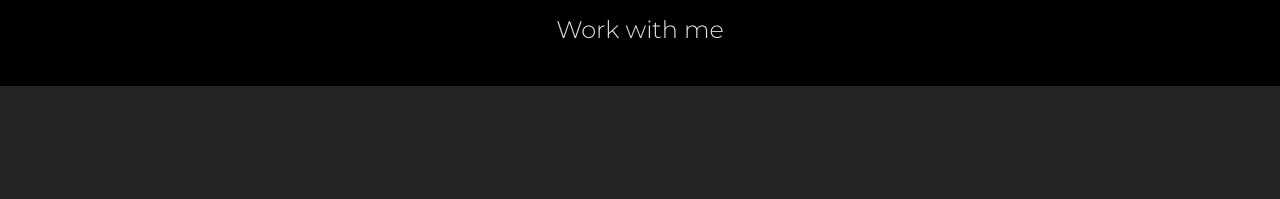
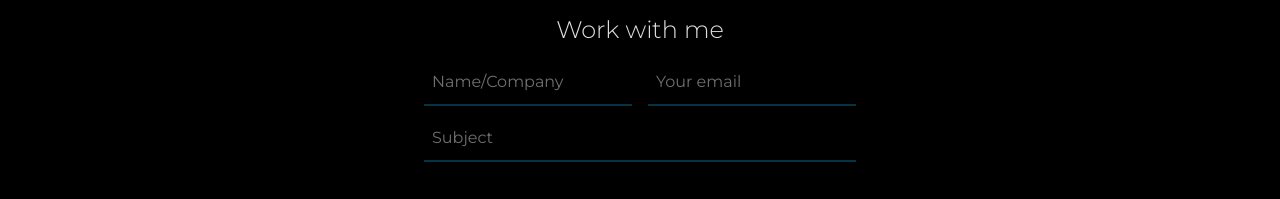
Before and after one commit to advento098/portfolio, a React (Vite) app: page / in a window 1280 px wide. Shown: the part 1554-1753 px from the top of the page. Before the commit the page ends 1640 px from the top, so only its background shows below. Built offline with nearby package versions, Linux system fonts and the light colour scheme.

Commit message:
Added Input ui component for contact

```diff
--- a/src/components/Contact.jsx
+++ b/src/components/Contact.jsx
@@ -1,10 +1,59 @@
 import Heading from "../ui/Heading";
 import Section from "../ui/Section";
+import Input from "../ui/Input";
+import { useState } from "react";
 
 export default function Contact() {
+  const [value, setValue] = useState({
+    name: "",
+    email: "",
+    subject: "",
+    message: "",
+  });
+
+  const handleOnChange = (e) => {
+    const key = e.target.name;
+    const value = e.target.value;
+    setValue((prev) => ({ ...prev, [key]: value }));
+  };
+
   return (
-    <Section id="">
+    // error,
+    // name,
+    // (type = "text"),
+    // value,
+    // onChange,
+    // placeholder,
+    <Section id="Contact">
       <Heading>Work with me</Heading>
+      <div className="">
+        {/* Name and email */}
+        <div className="flex gap-4">
+          <Input
+            name={"name"}
+            value={value.name}
+            onChange={handleOnChange}
+            placeholder={"Name/Company"}
+          />
+          <Input
+            name={"email"}
+            value={value.email}
+            type="email"
+            onChange={handleOnChange}
+            placeholder={"Your email"}
+          />
+        </div>
+
+        {/* Subject */}
+        <div className="mt-5">
+          <Input
+            name={"subject"}
+            value={value.subject}
+            onChange={handleOnChange}
+            placeholder={"Subject"}
+          />
+        </div>
+      </div>
     </Section>
   );
 }
--- a/src/components/Projects.jsx
+++ b/src/components/Projects.jsx
@@ -1,12 +1,9 @@
-// Project picture imports here
-import myReact from "../assets/react.svg";
+import { projects } from "../data/projects";
 
 import Card from "../ui/Card";
 import Heading from "../ui/Heading";
 import Section from "../ui/Section";
 import StackCoin from "../ui/StackCoin";
-
-import { projects } from "../data/projects";
 
 export default function Projects() {
   return (
--- /dev/null
+++ b/src/ui/Input.jsx
@@ -0,0 +1,28 @@
+import { useState, useId } from "react";
+
+export default function Input({
+  error,
+  name,
+  type = "text",
+  value,
+  onChange,
+  placeholder,
+}) {
+  const id = useId();
+  return (
+    <div className="relative">
+      <input
+        id={id}
+        name={name}
+        type={type}
+        placeholder={placeholder}
+        onChange={onChange}
+        value={value}
+        className="peer focus:outline-none focus:ring-0 mb-3 px-2"
+        required
+      />
+      <span className="absolute bottom-0 left-0 w-full h-0.5 z-20 bg-cyan-950" />
+      <span className="absolute bottom-0 left-0 w-0 h-0.5 z-50 peer-focus:w-full transition-all ease-in-out bg-linear-to-r from-[#00c4cc] via-white to-[#00c4cc] " />
+    </div>
+  );
+}
```
